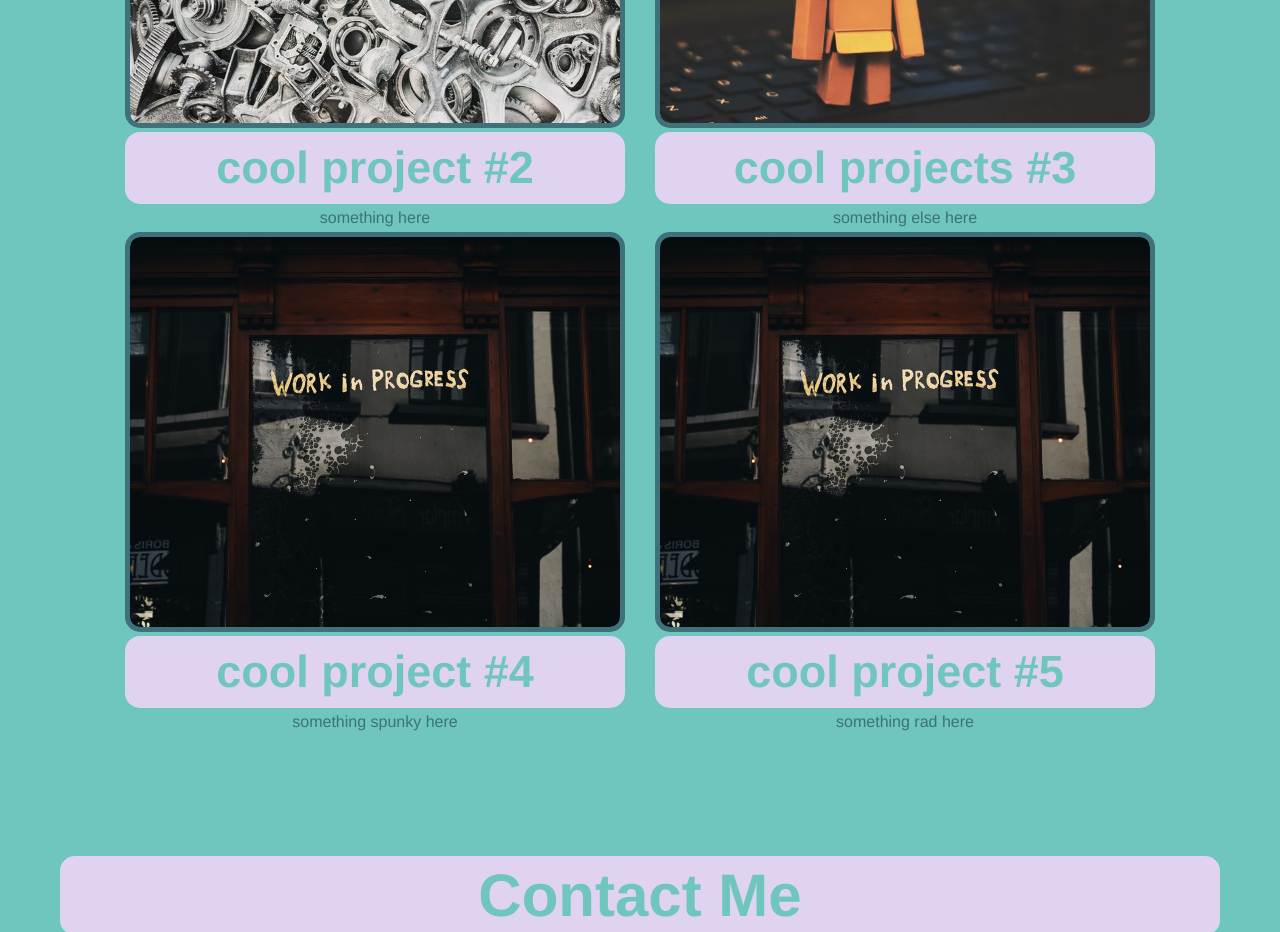
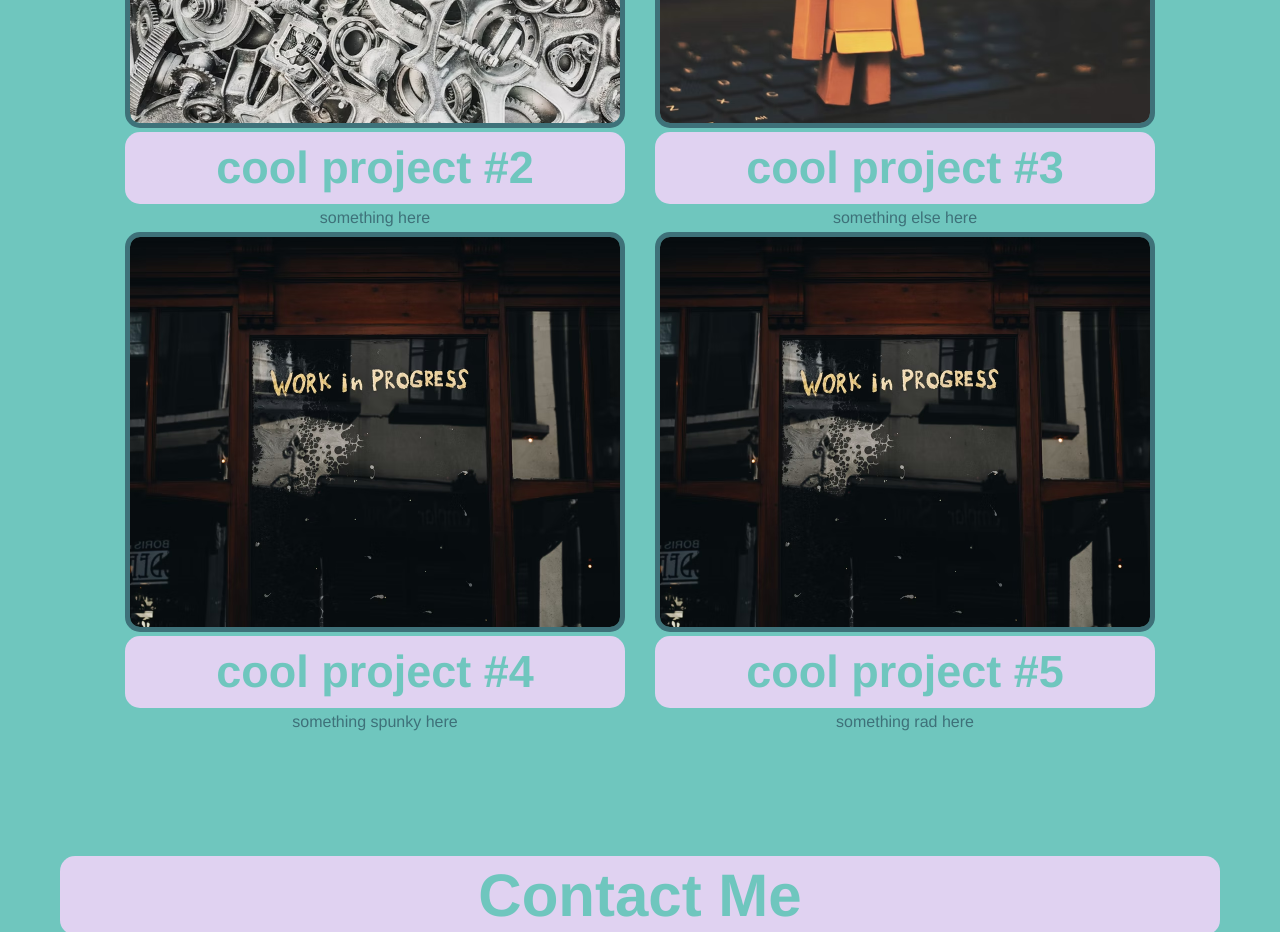
Before and after one commit to MiaLaFleur/weekly-challenge-2, a plain HTML site: page index.html in a window 1280 px wide. Shown: the part 2760-3692 px from the top of the page. Drawn offline with Linux system fonts and the light colour scheme.

Commit message:
changed 'cool projects #3' to 'cool project #3'

```diff
--- a/index.html
+++ b/index.html
@@ -62,7 +62,7 @@
 
                 <div>
                     <a href=""><img src="./assets/images/robot-gladiators.avif" /></a>
-                    <h4>cool projects #3</h4>
+                    <h4>cool project #3</h4>
                     <p>something else here</p>
                 </div>
             </div>
```
